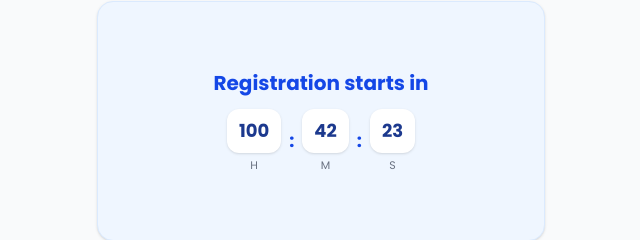
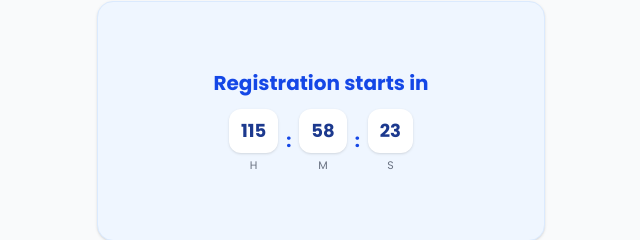
Before and after one commit to ZweLetYar/MajorJerseyRegistration, a Next.js app: page / in a window 1280 px wide. Shown: the part 196-436 px from the top of the page, without its empty margins (319-959 px from the left). Built offline with nearby package versions, Linux system fonts and the light colour scheme.

Commit message:
Completely Ready for launch

```diff
--- a/components/CountDownTimer.tsx
+++ b/components/CountDownTimer.tsx
@@ -1,79 +1,10 @@
-// "use client";
-
-// import { useEffect, useState } from "react";
-
-// export default function CountDownTimer() {
-//   const targetDate = new Date("2026-06-15T20:39:01").getTime();
-
-//   const getTimeLeft = () => {
-//     const diff = targetDate - Date.now();
-
-//     if (diff <= 0) return null;
-
-//     return {
-//       hours: Math.floor(diff / (1000 * 60 * 60)),
-//       minutes: Math.floor((diff / (1000 * 60)) % 60),
-//       seconds: Math.floor((diff / 1000) % 60),
-//     };
-//   };
-
-//   const [timeLeft, setTimeLeft] = useState(getTimeLeft());
-
-//   useEffect(() => {
-//     const interval = setInterval(() => {
-//       setTimeLeft(getTimeLeft());
-//     }, 1000);
-
-//     return () => clearInterval(interval);
-//   }, []);
-
-//   if (!timeLeft) {
-//     return (
-//       <div className="rounded-2xl bg-red-50 px-4 py-3 text-center text-sm font-medium text-red-600">
-//         Registration Open / Closed
-//       </div>
-//     );
-//   }
-
-//   return (
-//     <div className="w-full rounded-2xl border border-blue-100 bg-blue-50 p-4 shadow-sm">
-//       {/* Label */}
-//       <p className="mb-3 text-center text-sm font-medium text-blue-700">
-//         Registration starts in
-//       </p>
-
-//       {/* Timer */}
-//       <div className="flex items-center justify-center gap-2">
-//         <TimeBlock value={timeLeft.hours} label="H" />
-//         <span className="text-lg font-bold text-blue-700">:</span>
-//         <TimeBlock value={timeLeft.minutes} label="M" />
-//         <span className="text-lg font-bold text-blue-700">:</span>
-//         <TimeBlock value={timeLeft.seconds} label="S" />
-//       </div>
-//     </div>
-//   );
-// }
-
-// function TimeBlock({ value, label }: { value: number; label: string }) {
-//   return (
-//     <div className="flex flex-col items-center">
-//       <div className="min-w-[44px] rounded-xl bg-white px-3 py-2 text-center text-lg font-bold text-blue-900 shadow">
-//         {String(value).padStart(2, "0")}
-//       </div>
-//       <span className="mt-1 text-[11px] font-medium text-gray-500">
-//         {label}
-//       </span>
-//     </div>
-//   );
-// }
-
 "use client";
 
 import { useEffect, useState } from "react";
 import TableSkeleton from "./TableSkeleton";
 
 export default function CountDownTimer() {
-  const targetDate = new Date("2026-06-15T20:44:01").getTime();
+  const targetDate = new Date("2026-06-16T12:00:01").getTime();
 
   const [mounted, setMounted] = useState(false);
 
--- a/components/RegistrationGate.tsx
+++ b/components/RegistrationGate.tsx
@@ -8,7 +8,7 @@ export default function RegistrationGate({
 }: {
   children: React.ReactNode;
 }) {
-  const targetDate = new Date("2026-06-15T20:44:01").getTime();
+  const targetDate = new Date("2026-06-16T12:00:01").getTime();
 
   const [isOpen, setIsOpen] = useState(false);
 
```
